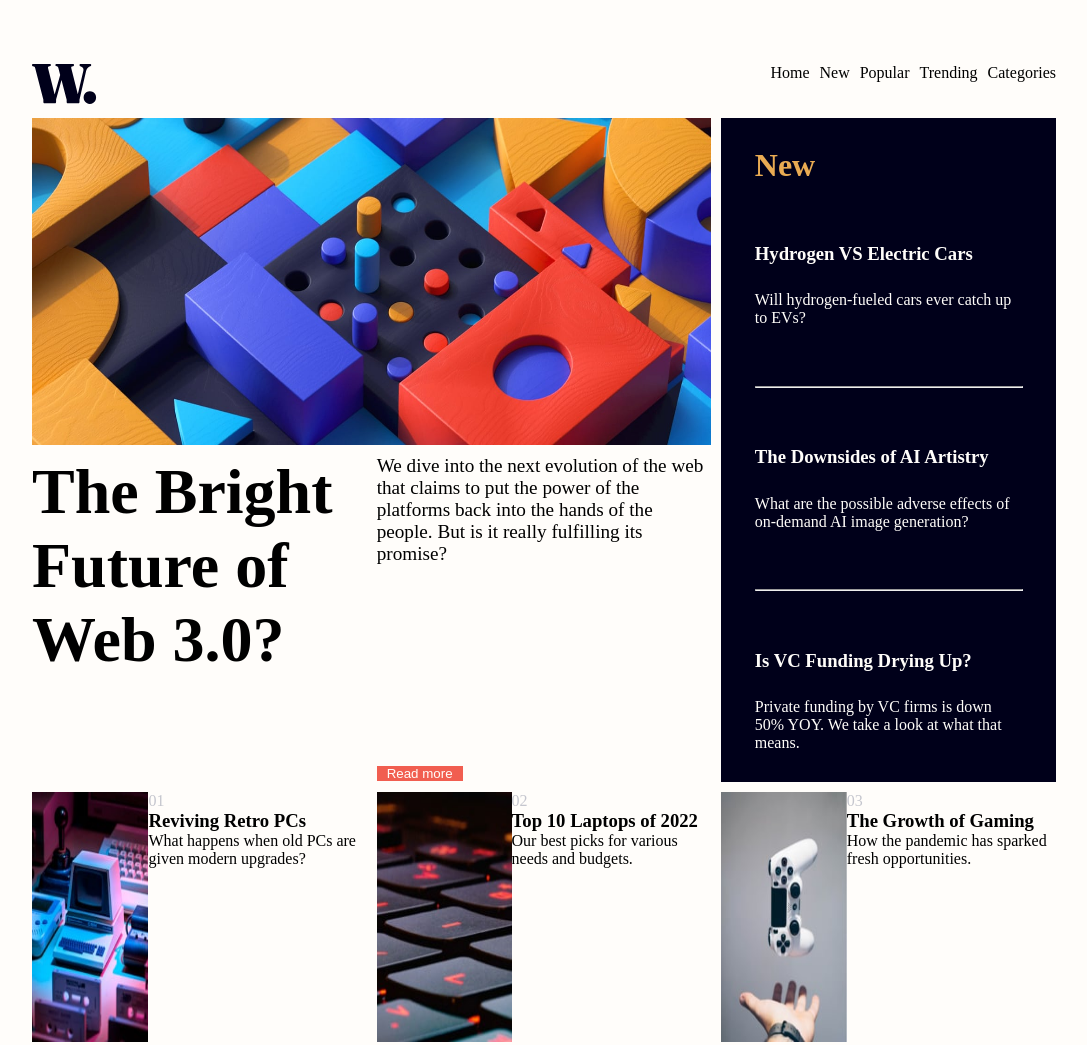
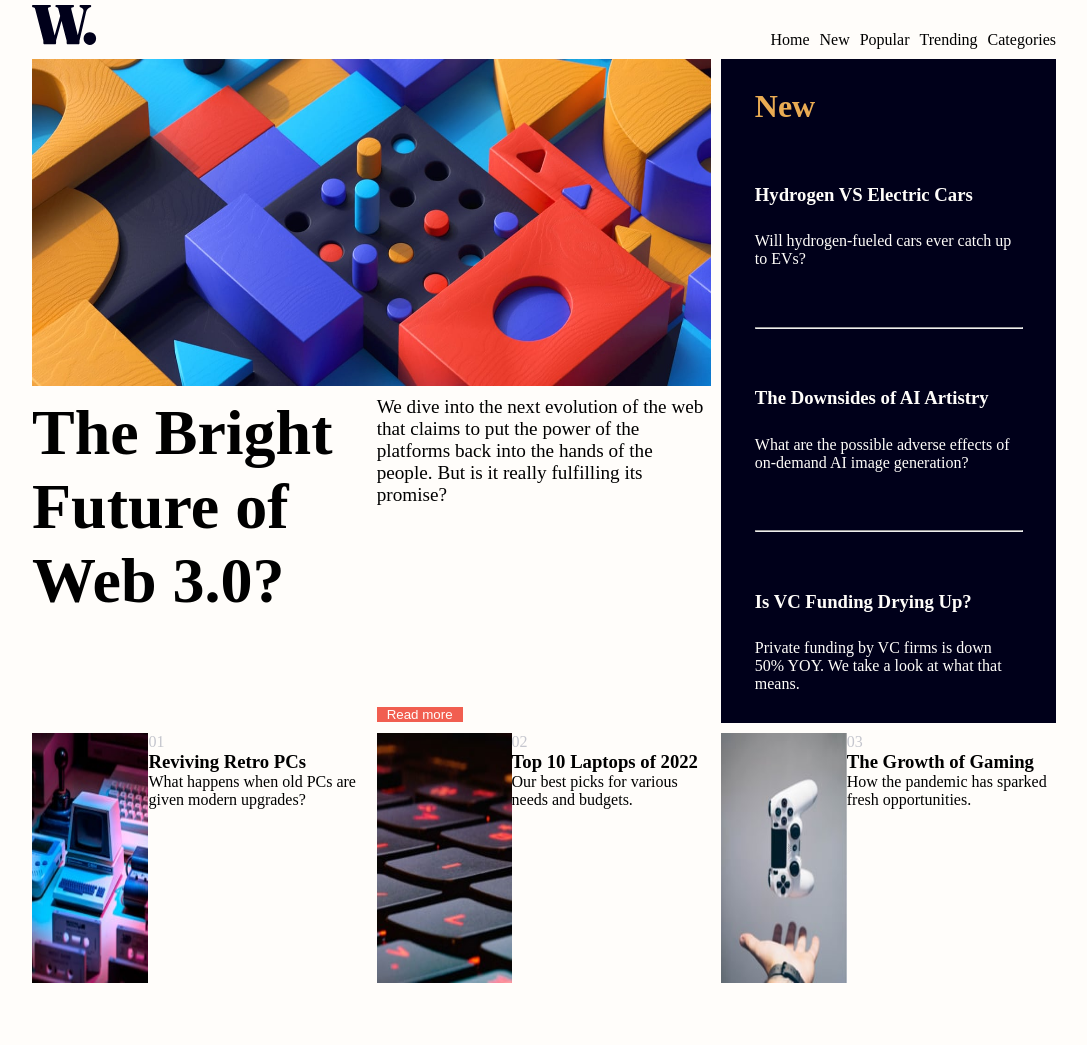
Before and after one commit to calvincec/TheJitu, a plain HTML site: page homepage_gridCSS/grid.html in a window 1280 px wide. Shown: the whole page, without its empty margins (96-1183 px from the left). Drawn offline with Linux system fonts and the light colour scheme.

Commit message:
error correction

```diff
--- a/homepage_gridCSS/grid.css
+++ b/homepage_gridCSS/grid.css
@@ -3,9 +3,9 @@
     padding: 0;
 }
 body{
-    height: 80%;
+    height: 80%
     width: 100%;
-    margin-top: 5%;
+    margin-top: 5px;
     margin-bottom: 5%;
     display: flex;
     justify-content: center;
@@ -17,9 +17,10 @@ body{
 }
 .head{
     width: 80%;
-    height: 20%;
+    height: 10%;
     display: flex;
     justify-content: space-between;
+    align-items: baseline;
     margin-bottom: 10px;
 }
 /* .w {
@@ -34,8 +35,9 @@ body{
 .trending a{
     color: black;
 }
+/* 54% */
 .container{
-    height: 54%;
+    height: 50%;
     width: 80%;
     background-color: hsl(36, 100%, 99%);
     display: grid;
```
